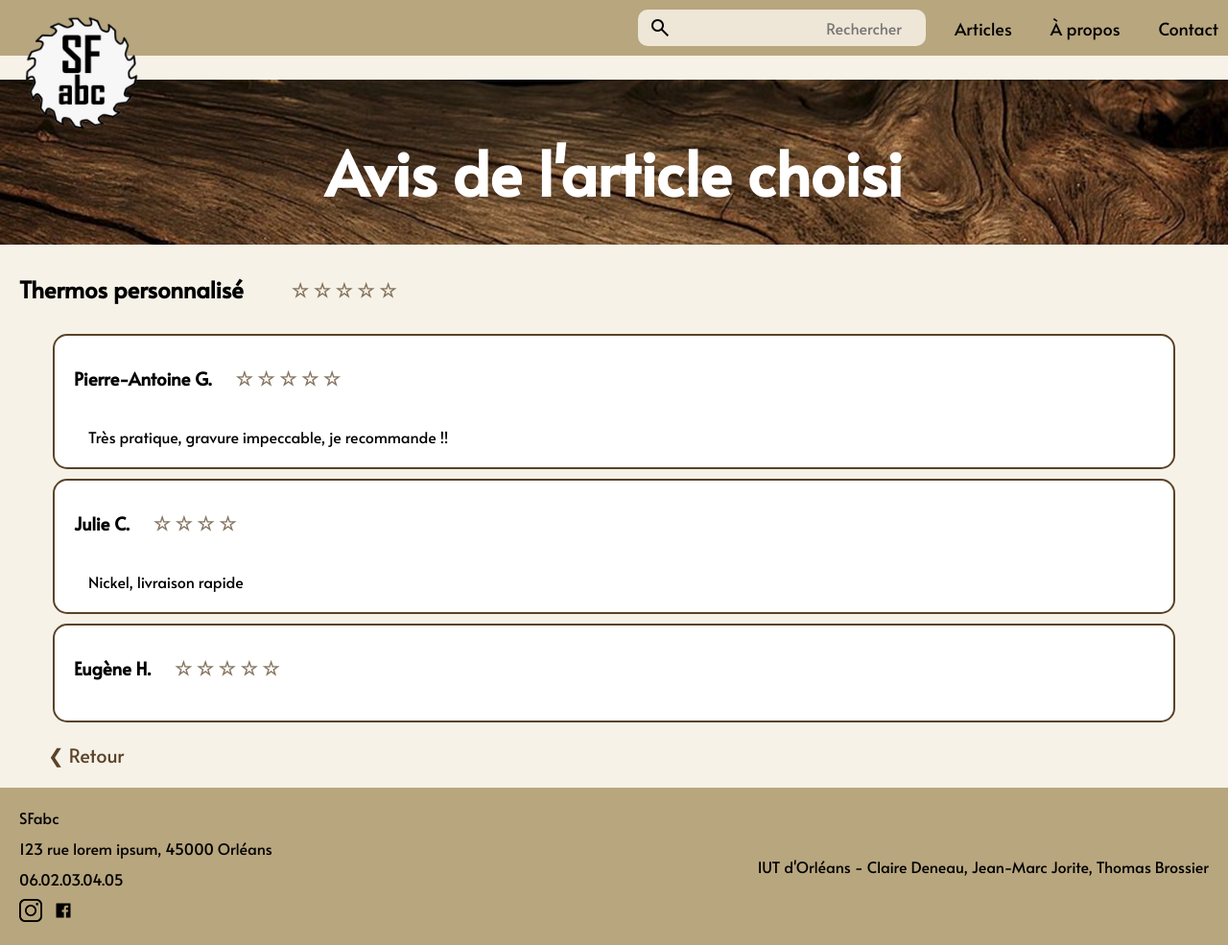
After one commit to clairedeneau/Projet-SFabc, a PHP site: page /avis in a window 1280 px wide. The commit adds this page. Shown: the whole page at 96% size. Run offline with PHP 8.4, Linux system fonts and the light colour scheme.

Commit message:
ajout avis, détails, routes et liens footer

```diff
--- a/config/routes.php
+++ b/config/routes.php
@@ -35,5 +35,17 @@ return [
         'methods' => ['GET', 'POST'],
         'redirect' => '/',
         'requiresArgument' => false
+    ],
+    '/detail' => [
+        'controler' => SFabc\controlers\DetailControler::class,
+        'methods' => ['GET'],
+        'redirect' => '/',
+        'requiresArgument' => false
+    ],
+    '/avis' => [
+        'controler' => SFabc\controlers\AvisControler::class,
+        'methods' => ['GET'],
+        'redirect' => '/',
+        'requiresArgument' => false
     ]
 ];
--- /dev/null
+++ b/public/static/avis.css
@@ -0,0 +1,71 @@
+body {
+    font-family: 'Alata', sans-serif;
+    background-color: #F6F2E8;
+    margin: 0;
+    padding: 0;
+}
+
+/* MISE EN FORME DU CONTENU DE LA PAGE */
+
+.titre {
+    margin: 10px 20px 10px 20px;
+    display: flex;
+    align-items: center;
+}
+
+.titre h2 {
+    margin-right: 50px;
+}
+
+.titre p {
+    font-size: 20px;
+    font-weight: bold;
+    color: #5A4328BD;
+}
+
+.liste-avis {
+    padding: 0px 50px 0px 50px;
+}
+
+.titre-avis {
+    margin: 10px;
+    display: flex;
+    align-items: center;
+}
+
+.titre-avis h3 {
+    margin-right: 25px;
+}
+
+.titre-avis p {
+    font-size: 20px;
+    font-weight: bold;
+    color: #5A4328BD;
+}
+
+.avis {
+    margin: 10px 5px 10px 5px;
+    padding: 0px 10px 5px 10px;
+    background-color: white;
+    border: 2px solid #5A4328;
+    border-radius: 15px;
+}
+
+.commentaire {
+    margin: 5px 10px 10px 25px;
+}
+
+.retour {
+    margin-left: 50px;
+    font-size: 20px;
+    color: #5A4328;
+}
+
+.retour a {
+    color: #5A4328;
+    text-decoration: none;
+}
+
+.retour a:hover {
+    color: #B8A67E;
+}
--- /dev/null
+++ b/src/controlers/AvisControler.php
@@ -0,0 +1,13 @@
+<?php
+
+declare(strict_types=1);
+
+namespace SFabc\controlers;
+
+class AvisControler extends Controler
+{
+    public function get(string $params): void
+    {
+        $this->render('avis', []);
+    }
+}
--- /dev/null
+++ b/views/avis.php
@@ -0,0 +1,81 @@
+<!DOCTYPE html>
+<html lang="fr">
+
+<head>
+    <meta charset="UTF-8">
+    <meta name="viewport" content="width=device-width, initial-scale=1.0">
+    <link rel="preconnect" href="https://fonts.gstatic.com">
+    <link rel="stylesheet" href="https://fonts.googleapis.com/css2?family=Alata&display=swap">
+    <link rel="stylesheet" href="https://fonts.googleapis.com/css2?family=Material+Symbols+Outlined:opsz,wght,FILL,GRAD@20..48,100..700,0..1,-50..200&icon_names=search" />
+    <link rel="stylesheet" href="static/avis.css">
+    <link rel="stylesheet" href="static/header.css">
+    <link rel="stylesheet" href="static/footer.css">
+    <title>Avis article</title>
+
+</head>
+<header>
+    <nav id="topnav">
+        <div class="search-container">
+            <span class="material-symbols-outlined">search</span>
+            <input type="search" name="Rechercher" id="rechercher" placeholder="Rechercher">
+        </div>
+        <ul>
+            <li><a href="/articles">Articles</a></li>
+            <li><a href="/a-propos">À propos</a></li>
+            <li><a href="/contact">Contact</a></li>
+        </ul>
+    </nav>
+
+    <nav id="mainnav">
+        <div class="logo-container">
+            <a id="logo" href="/"><img src="static/images/logo.png" alt="SFabc" width="120" heigt="auto"></a>
+        </div>
+    </nav>
+</header>
+<section class="bandeau">
+    <h1>Avis de l'article choisi</h1>
+    <img src="static/images/fond_bandeau.png" alt="bandeau">
+</section>
+
+<body>
+    <div class="titre">
+        <h2>Thermos personnalisé</h2>
+        <p>☆ ☆ ☆ ☆ ☆</p>
+    </div>
+    <div class="liste-avis">
+        <div class="avis">
+            <div class="titre-avis">
+                <h3>Pierre-Antoine G. </h3>
+                <p>☆ ☆ ☆ ☆ ☆</p>
+            </div>
+            <div class="commentaire">
+                <p>Très pratique, gravure impeccable, je recommande !!</p>
+            </div>
+        </div>
+        <div class="avis">
+            <div class="titre-avis">
+                <h3>Julie C. </h3>
+                <p>☆ ☆ ☆ ☆</p>
+            </div>
+            <div class="commentaire">
+                <p>Nickel, livraison rapide</p>
+            </div>
+        </div>
+        <div class="avis">
+            <div class="titre-avis">
+                <h3>Eugène H. </h3>
+                <p>☆ ☆ ☆ ☆ ☆</p>
+            </div>
+            <div class="commentaire">
+                <p></p>
+            </div>
+        </div>
+
+    </div>
+    <p class="retour">&#10094; <a href="">Retour</a></p>
+</body>
+<?php
+require_once "footer.php"
+?>
+
+</html>
--- a/views/footer.php
+++ b/views/footer.php
@@ -4,8 +4,8 @@
         <p>123 rue lorem ipsum, 45000 Orléans</p>
         <p>06.02.03.04.05</p>
         <div class="social-icons">
-            <a href="#"><img src="static/images/insta.png" alt="Instagram"></a>
-            <a href="#"><img src="static/images/fb.png" alt="Facebook"></a>
+            <a href="https://www.instagram.com"><img src="static/images/insta.png" alt="Instagram"></a>
+            <a href="https://www.facebook.com"><img src="static/images/fb.png" alt="Facebook"></a>
         </div>
     </div>
     <p class="footer-note">IUT d'Orléans - Claire Deneau, Jean-Marc Jorite, Thomas Brossier</p>
```
Also changed, not shown: public/static/detail.css (added, +102 -0 lines), src/controlers/DetailControler.php (added, +13 -0 lines), views/detail.php (added, +121 -0 lines).
